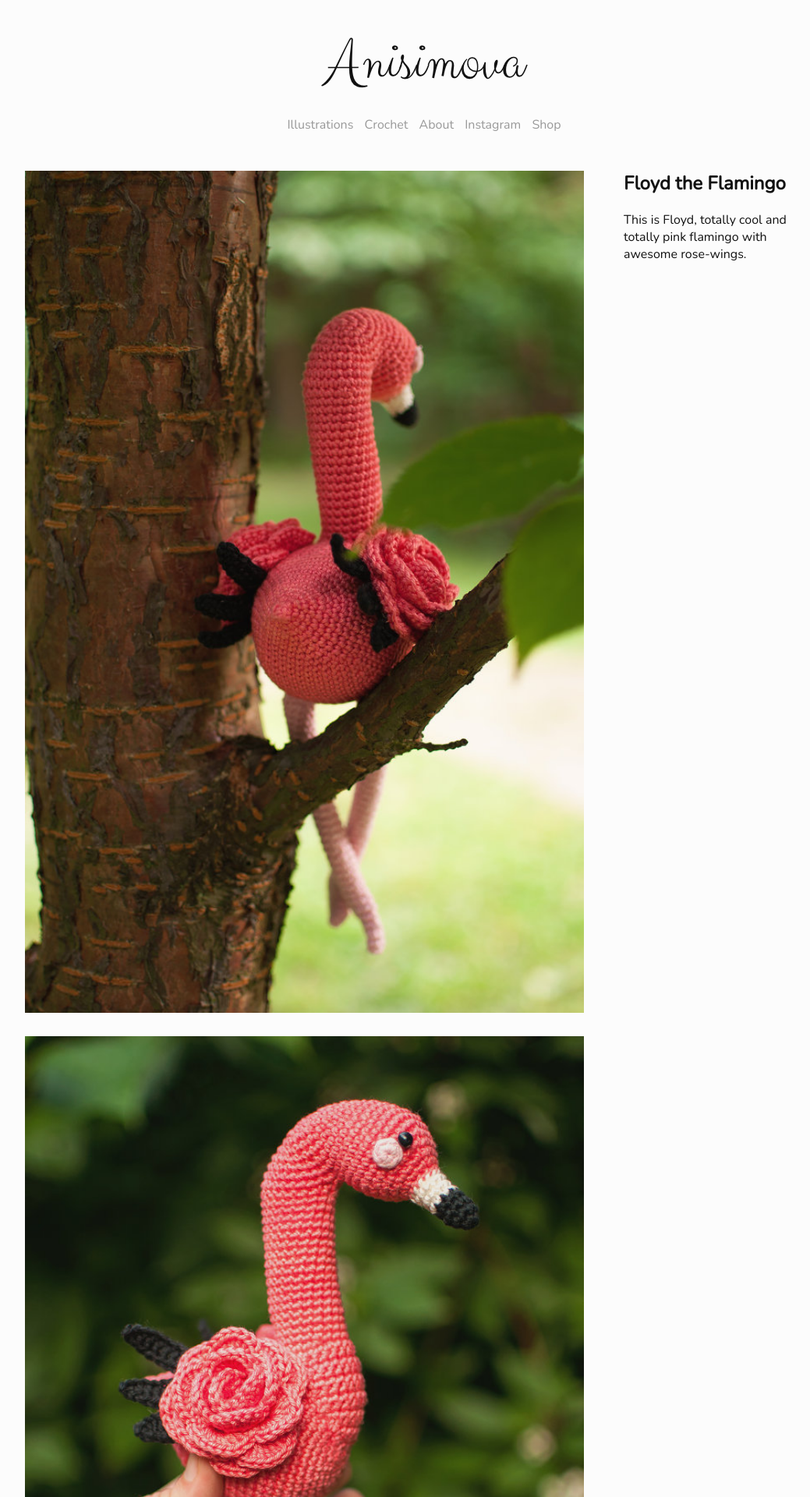
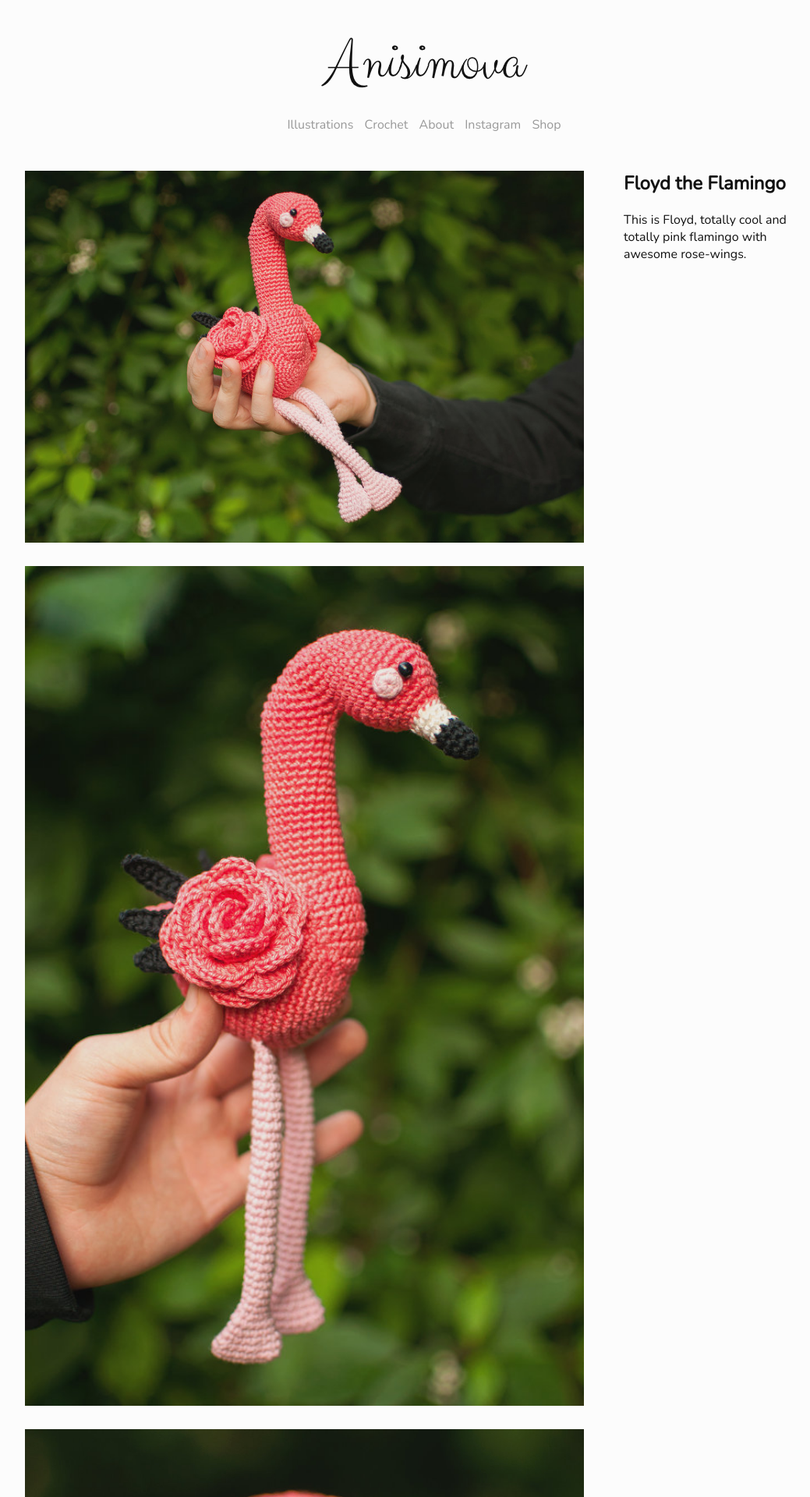
Before and after one commit to vmasko/anisimova, a Jekyll site: the page built from _posts/crochet/2018-09-05-floyd-the-flamingo.md, in a window 1280 px wide. Shown: the top 1920 px of the page at 78% size, without its empty margins (96-1135 px from the left). Built offline with Jekyll 4.4.1, drawn with Linux system fonts in a browser that asks for light colours; a script that is not in the unit is left out.

Commit message:
Update Crochet “2018-09-05-floyd-the-flamingo”

```diff
--- a/_posts/crochet/2018-09-05-floyd-the-flamingo.md
+++ b/_posts/crochet/2018-09-05-floyd-the-flamingo.md
@@ -4,22 +4,12 @@ categories: crochet
 title: Floyd the Flamingo
 date: '2018-09-05T21:08:05+03:00'
 image: /images/flamingo.jpg
-images: |-
-  ![null](/images/fl6.jpg)
-
-  ![null](/images/fl2.jpg)
-
-  ![null](/images/fl3.jpg)
-
-  ![null](/images/fl5.jpg)
-
-  ![null](/images/fl1.jpg)
 galleryImages:
-  - /images/fl6.jpg
+  - /images/fl5.jpg
   - /images/fl2.jpg
   - /images/fl3.jpg
-  - /images/fl5.jpg
   - /images/fl1.jpg
+  - /images/fl6.jpg
 tags:
   - dolls
 ---
```
